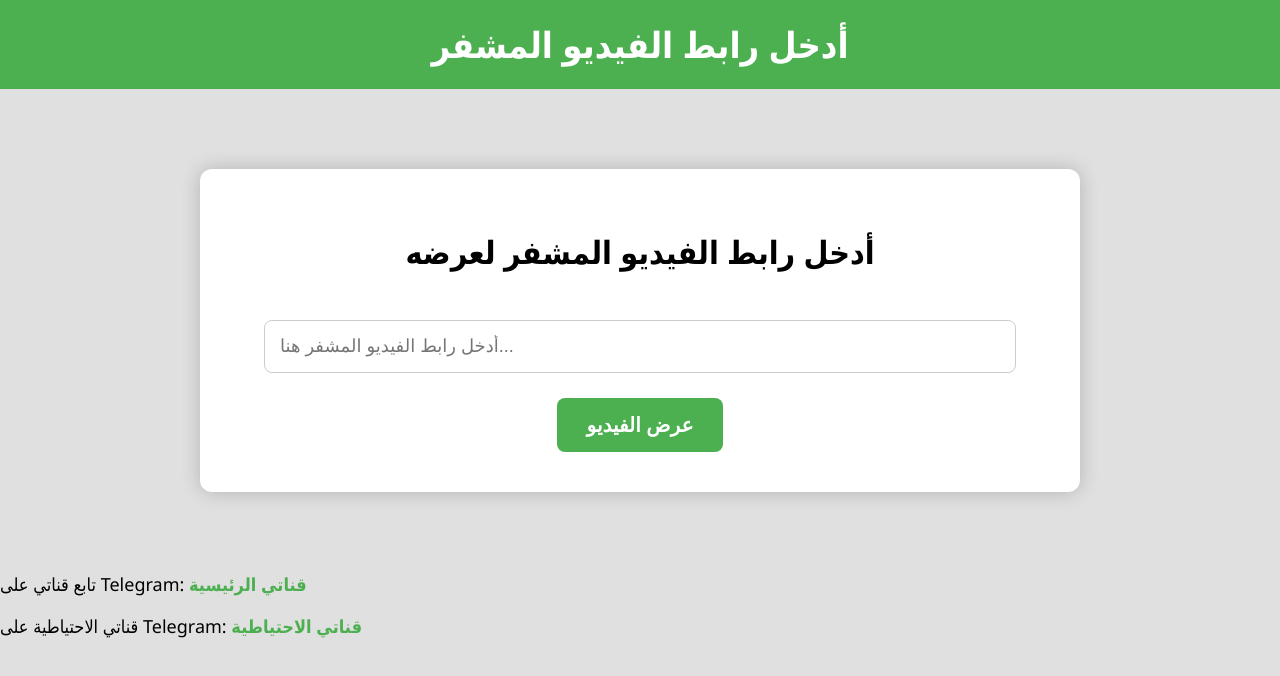
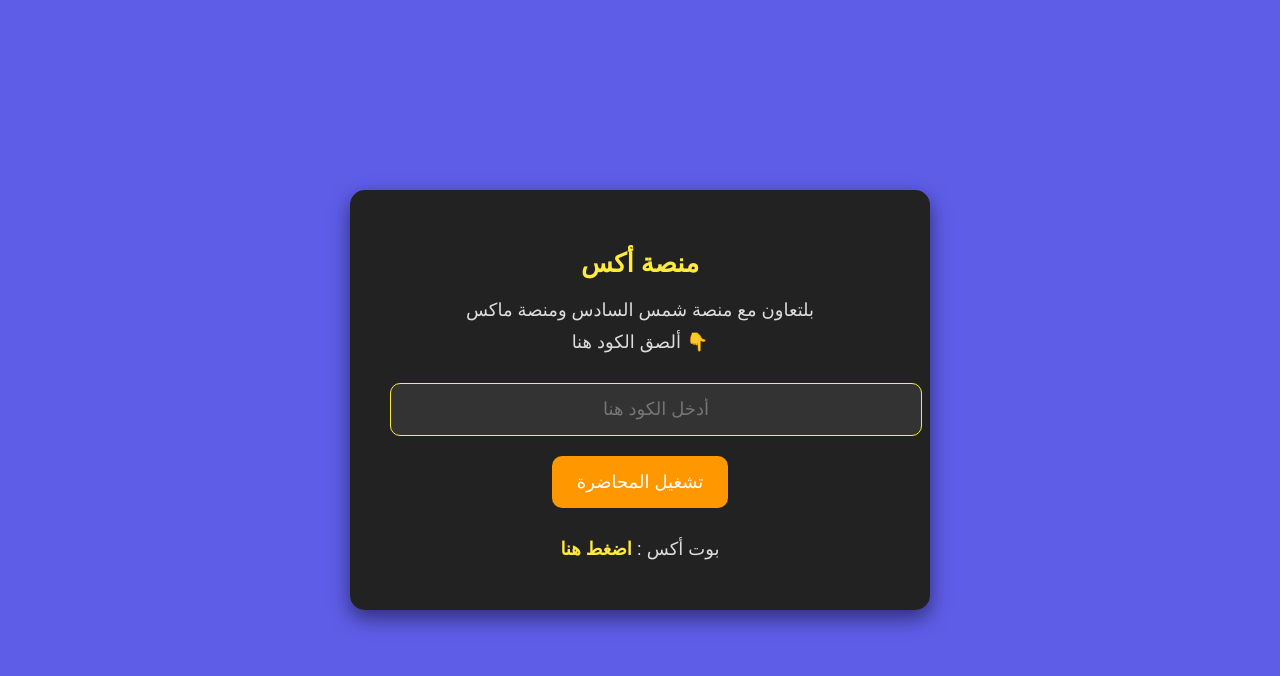
Before and after one commit to maneresp/hs, a plain HTML site: page index.html in a window 1280 px wide. Drawn offline with Linux system fonts and the light colour scheme.

Commit message:
Update index.html

```diff
--- a/index.html
+++ b/index.html
@@ -3,96 +3,123 @@
 <head>
     <meta charset="UTF-8">
     <meta name="viewport" content="width=device-width, initial-scale=1.0">
-    <title>عرض الفيديو المشفر</title>
+    <title>منصة أكس</title>
     <style>
         body {
-            font-family: 'Segoe UI', Tahoma, Geneva, Verdana, sans-serif;
-            background-color: #e0e0e0;
+            font-family: 'Cairo', sans-serif;
+            background-color: #5e5de8; /* خلفية بنفسجية */
             margin: 0;
             padding: 0;
+            display: flex;
+            justify-content: center;
+            align-items: center;
+            height: 100vh;
+            color: white;
         }
-        .navbar {
-            background-color: #4CAF50;
+
+        .container {
+            background-color: #222; /* خلفية القسم */
+            border-radius: 15px;
+            padding: 40px;
+            width: 80%;
+            max-width: 500px;
+            box-shadow: 0 8px 20px rgba(0, 0, 0, 0.5);
+            text-align: center;
+        }
+
+        .container h1 {
+            font-size: 26px;
+            color: #ffeb3b; /* أصفر */
+            margin-bottom: 20px;
+        }
+
+        .container p {
+            font-size: 18px;
+            color: #ddd; /* لون النص باهت */
+            margin: 10px 0;
+        }
+
+        input[type="text"] {
+            width: 100%;
+            padding: 15px;
+            border-radius: 10px;
+            border: 1px solid #ffeb3b;
+            margin: 20px 0;
+            font-size: 18px;
+            color: #333;
+            text-align: center;
+            background-color: #333; /* خلفية الحقل */
+        }
+
+        button {
+            background-color: #ff9800; /* برتقالي */
             color: white;
-            padding: 20px;
-            text-align: center;
-            font-size: 36px;
+            border: none;
+            padding: 15px 25px;
+            border-radius: 10px;
+            font-size: 18px;
+            cursor: pointer;
+            transition: 0.3s;
+        }
+
+        button:hover {
+            background-color: #e68900; /* برتقالي أغمق */
+        }
+
+        .footer {
+            margin-top: 30px;
+            font-size: 14px;
+            color: #ffeb3b;
+        }
+
+        .footer a {
+            color: #ffeb3b;
+            text-decoration: none;
             font-weight: bold;
         }
-        .container {
-            max-width: 800px;
-            margin: 80px auto;
-            background-color: #ffffff;
-            box-shadow: 0 0 20px rgba(0, 0, 0, 0.2);
-            padding: 40px;
-            border-radius: 12px;
-            text-align: center;
-        }
-        input[type="text"] {
-            width: 90%;
-            padding: 15px;
-            margin: 25px 0;
-            border: 1px solid #ccc;
-            border-radius: 8px;
-            font-size: 18px;
-        }
-        button {
-            background-color: #4CAF50;
-            color: white;
-            padding: 15px 30px;
-            border: none;
-            border-radius: 8px;
-            font-size: 20px;
-            font-weight: bold;
-            cursor: pointer;
-        }
-        button:hover {
-            background-color: #45a049;
-        }
-        .footer {
-            margin-top: 50px;
-            font-size: 18px;
-        }
-        .footer a {
-            color: #4CAF50;
-            text-decoration: none;
-            font-weight: bold;
+
+        .footer a:hover {
+            text-decoration: underline;
         }
     </style>
 </head>
 <body>
-    <div class="navbar">أدخل رابط الفيديو المشفر</div>
     <div class="container">
-        <h1>أدخل رابط الفيديو المشفر لعرضه</h1>
-        <input type="text" id="encodedUrl" placeholder="أدخل رابط الفيديو المشفر هنا..." required>
-        <br>
-        <button onclick="redirectToPlayer()">عرض الفيديو</button>
-    </div>
-    <div class="footer">
-        <p>تابع قناتي على Telegram: <a href="https://t.me/your_channel" target="_blank">قناتي الرئيسية</a></p>
-        <p>قناتي الاحتياطية على Telegram: <a href="https://t.me/your_backup_channel" target="_blank">قناتي الاحتياطية</a></p>
+        <h1>منصة أكس</h1>
+        <p>بلتعاون مع منصة شمس السادس ومنصة ماكس</p>
+        <p>ألصق الكود هنا 👇</p>
+        <input type="text" id="codeInput" placeholder="أدخل الكود هنا">
+        <button onclick="redirectToDecodedUrl()">تشغيل المحاضرة</button>
+        <div class="footer">
+            <p>بوت أكس : <a href="https://t.me/X_platformBot" target="_blank">اضغط هنا</a></p>
+        </div>
     </div>
 
     <script>
         // دالة لفك التشفير من Base64
         function decodeBase64(encodedStr) {
             try {
-                // فك التشفير باستخدام atob (Base64)
-                return atob(encodedStr);
-            } catch (e) {
-                alert("حدث خطأ في فك التشفير. تأكد من أن الرابط المدخل مشفر بشكل صحيح.");
+                return atob(encodedStr); // فك تشفير Base64
+            } catch (error) {
+                alert("الكود غير صحيح أو مشفر بشكل خاطئ.");
                 return null;
             }
         }
 
-        // دالة لإعادة التوجيه إلى صفحة العرض
-        function redirectToPlayer() {
-            const encodedUrl = document.getElementById('encodedUrl').value;
-            const decodedUrl = decodeBase64(encodedUrl);
+        // دالة لتوجيه المستخدم إلى الرابط
+        function redirectToDecodedUrl() {
+            const encodedCode = document.getElementById('codeInput').value;
+
+            if (!encodedCode) {
+                alert("الرجاء إدخال الكود أولاً.");
+                return;
+            }
+
+            const decodedUrl = decodeBase64(encodedCode);
 
             if (decodedUrl) {
-                // نرسل الرابط المفكوك إلى صفحة player.html
-                window.location.href = `player.html?videoUrl=${btoa(decodedUrl)}`;
+                // تحويل المستخدم مباشرة إلى الرابط المفكوك
+                window.location.href = decodedUrl;
             }
         }
     </script>
```
